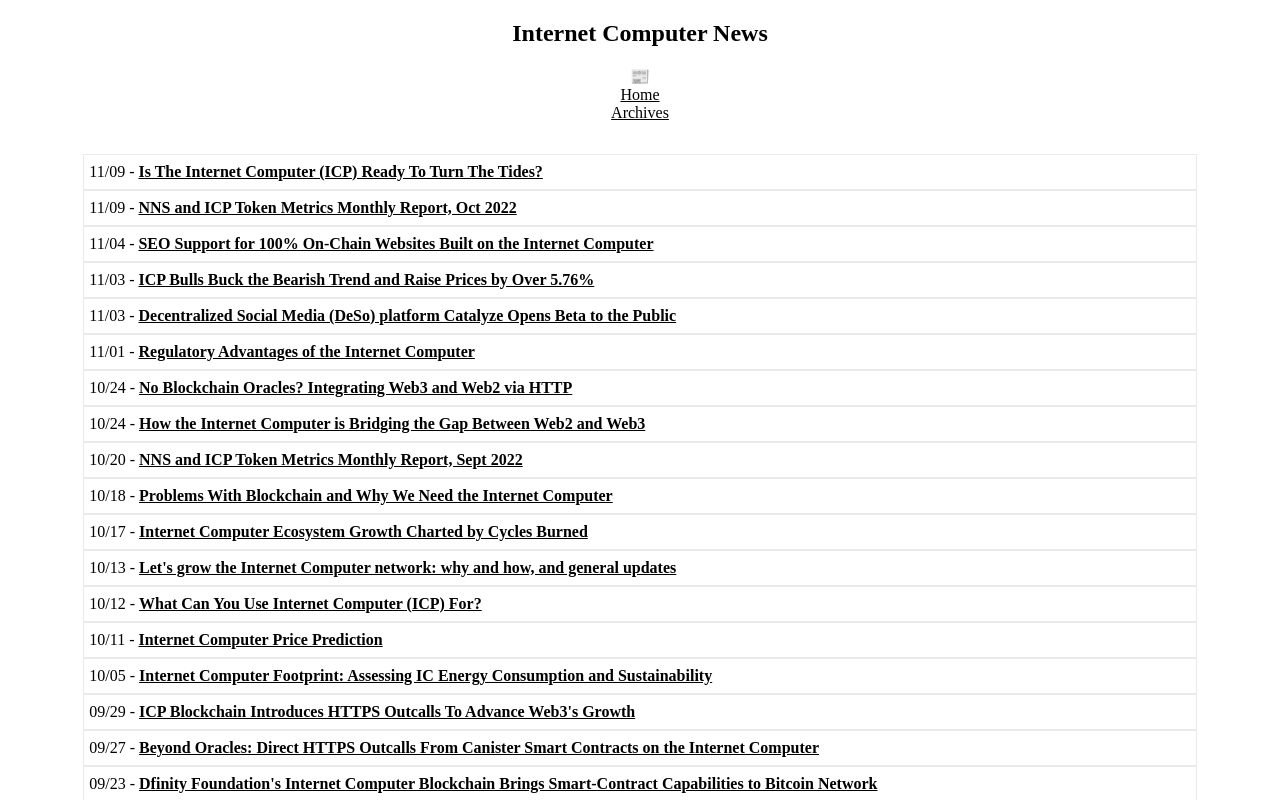
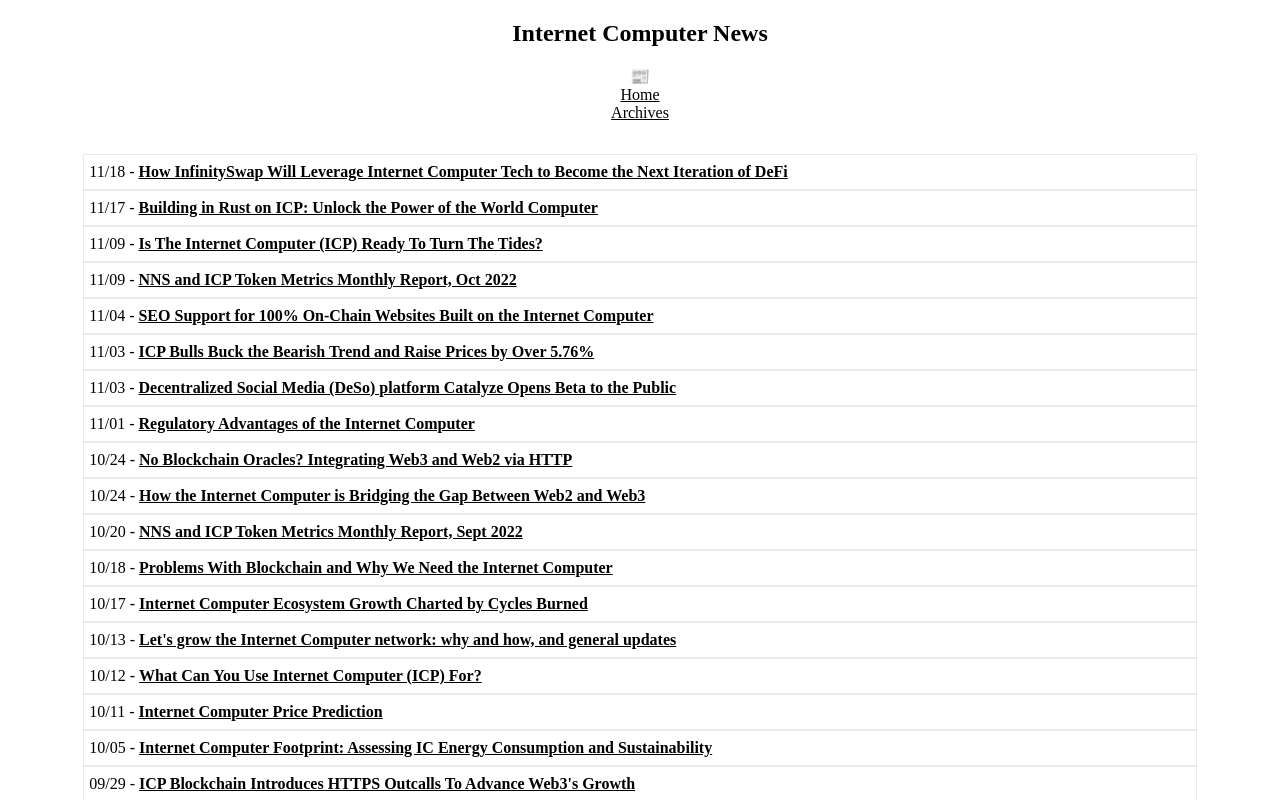
Before and after one commit to rjlucasm/ictoday, a Next.js app: page /news/2022 in a window 1280 px wide. Shown: the top 800 px of the page. Built offline with nearby package versions, Linux system fonts and the light colour scheme.

Commit message:
News 11/17 & 18

```diff
--- a/pages/news/2022.js
+++ b/pages/news/2022.js
@@ -19,6 +19,12 @@ export default function News22() {
             <Link href="/archive"><a style={{ color: 'inherit' }}>Archives</a></Link>
 
             <div className="pagesgrid">
+            <div className="pagescard">11/18 -&nbsp;
+                <a href="https://medium.com/dfinity/how-infinityswap-will-leverage-internet-computer-tech-to-become-the-next-iteration-of-defi-10fa55e8f630" target="_blank" rel="noopener noreferrer">How InfinitySwap Will Leverage Internet Computer Tech to Become the Next Iteration of DeFi</a>
+            </div>
+            <div className="pagescard">11/17 -&nbsp;
+                <a href="https://medium.com/dfinity/building-in-rust-on-icp-unlock-the-power-of-the-world-computer-709e75d5f44e" target="_blank" rel="noopener noreferrer">Building in Rust on ICP: Unlock the Power of the World Computer</a>
+            </div>
             <div className="pagescard">11/09 -&nbsp;
                 <a href="https://blog.cex.io/education/the-internet-computer-updates-31901" target="_blank" rel="noopener noreferrer">Is The Internet Computer (ICP) Ready To Turn The Tides?</a>
             </div>
```
